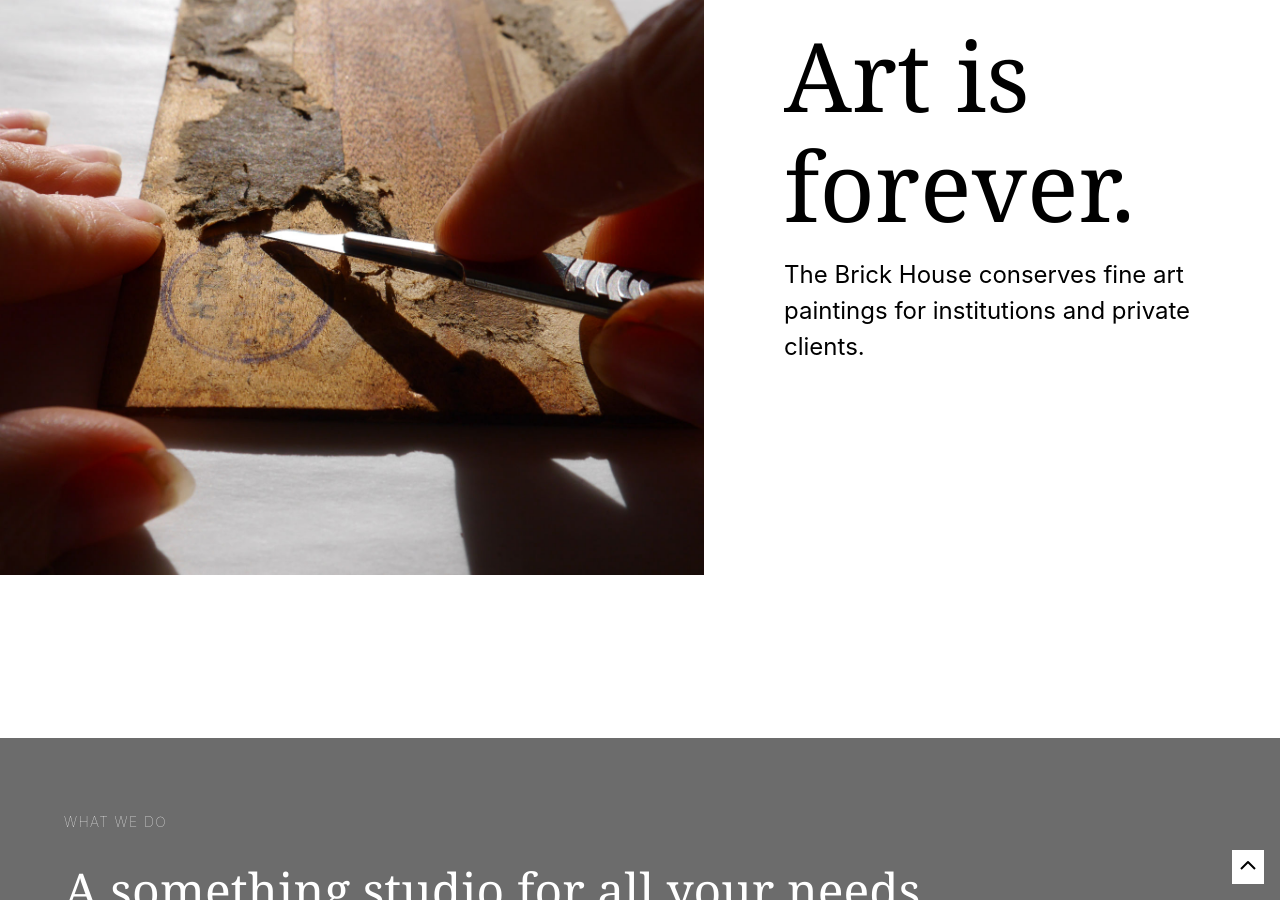
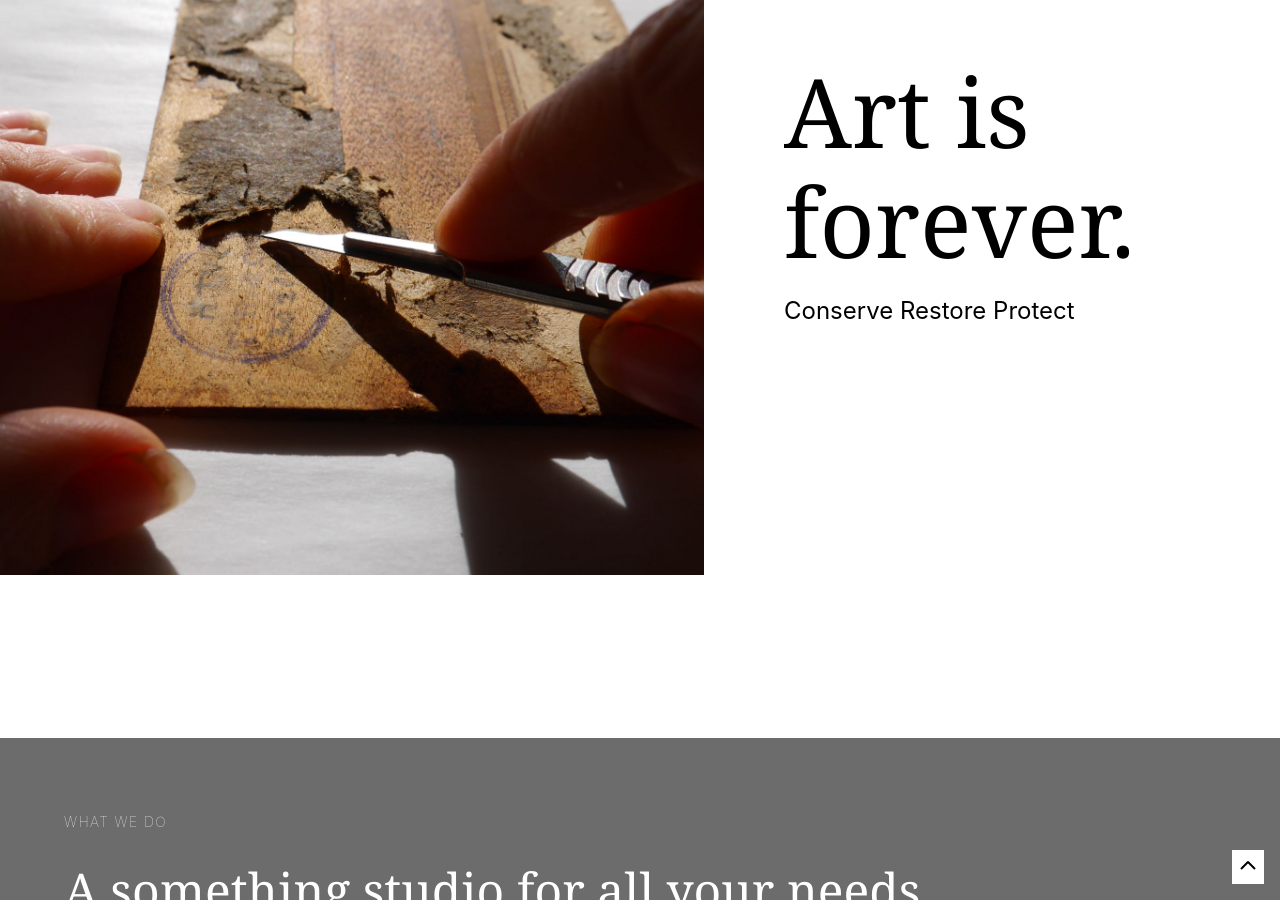
Before and after one commit to wearethoughtfox/brickhouse, a Jekyll site: the page built from index.html, in a window 1280 px wide and 900 px high, scrolled down 326 px. Built offline with Jekyll 4.4.1, drawn with Linux system fonts in a browser that asks for light colours; a script that is not in the unit is left out.

Commit message:
Update Pages “home”

```diff
--- a/index.html
+++ b/index.html
@@ -7,8 +7,7 @@ layout: default
     </div>
     <div class="tc tl-ns ph3">
         <h1 class="f1 f-headline-l fw2 mb3 mt4 mt0-ns">Art is forever.</h1>
-        <p class="f3 f3-l mb4 mb5-l lh-copy">The Brick House conserves fine art paintings for
-            institutions and private clients.</p>
+        <p class="f3 f3-l mb4 mb5-l lh-copy">Conserve Restore Protect</p>
     </div>
 </section>
 
```
